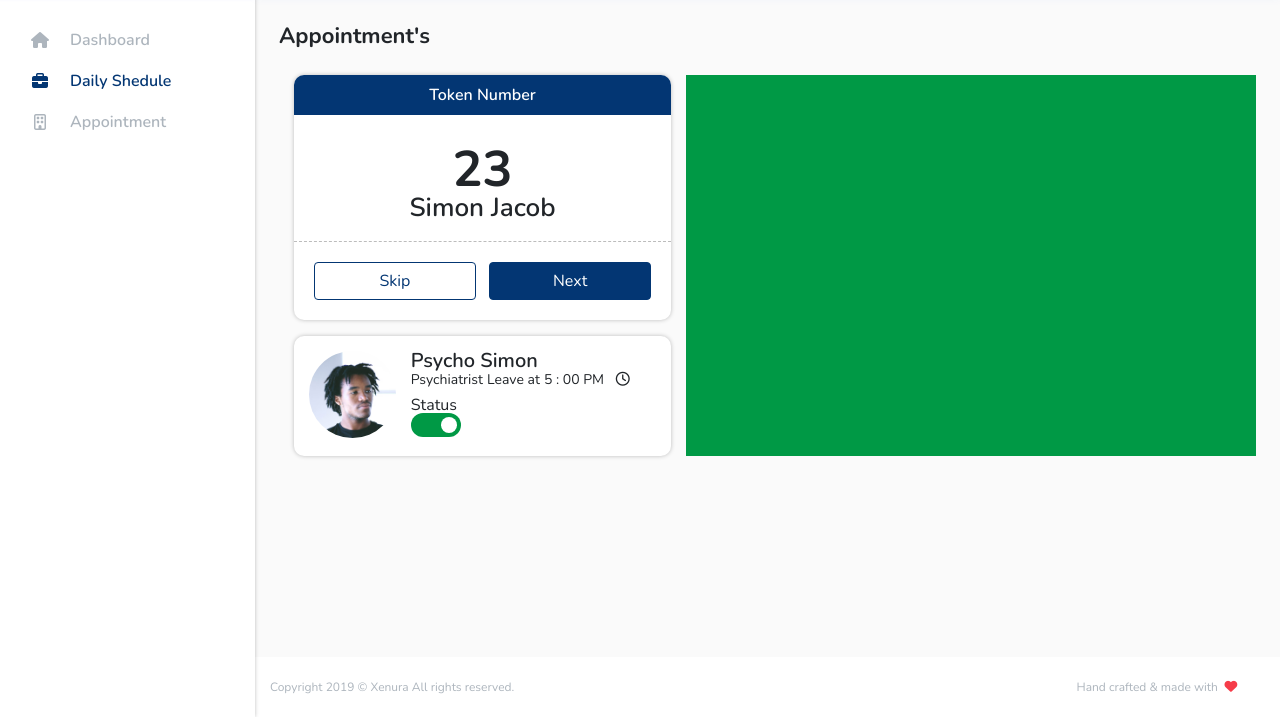
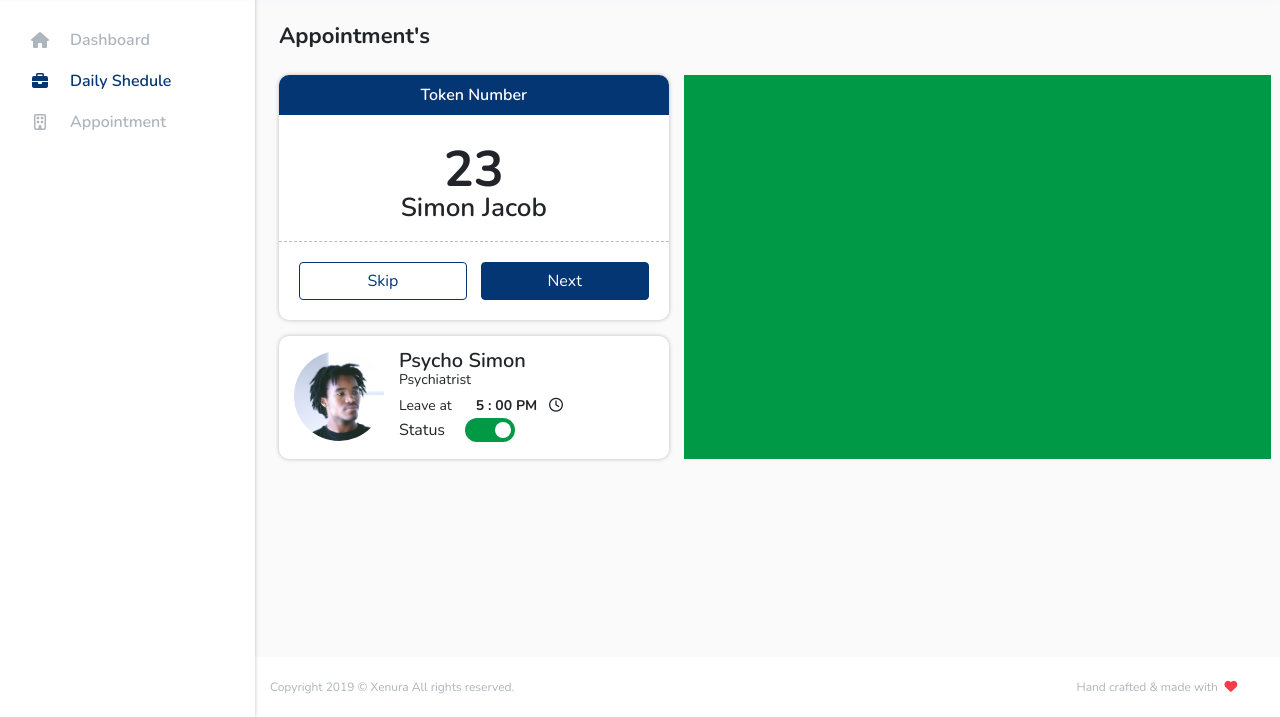
Before and after one commit to Alexbaby/HMS-hospital-management-system-, a plain HTML site: page pages/appointment.html in a window 1280 px wide. Shown: the part 83-800 px from the top of the page. Drawn offline with nearby package versions, Linux system fonts and the light colour scheme.

Commit message:
added the changes

```diff
--- a/css/main.css
+++ b/css/main.css
@@ -775,8 +775,30 @@ body {
   font-size: 14px;
 }
 
+.doctor-card__shedule {
+  margin-bottom: 5px;
+}
+
 .doctor-card__shedule span {
   font-size: 14px;
+  margin-right: 20px;
+}
+
+.doctor-card__shedule--time {
+  font-weight: 700;
+}
+
+.doctor-card__status {
+  display: -webkit-box;
+  display: -ms-flexbox;
+  display: flex;
+  -webkit-box-align: center;
+      -ms-flex-align: center;
+          align-items: center;
+}
+
+.doctor-card__status label {
+  margin-right: 20px;
 }
 
 .footer-credits {
--- a/pages/appointment.html
+++ b/pages/appointment.html
@@ -93,7 +93,8 @@
                         <div class="mb-4 d-flex flex-wrap align-items-center justify-content-between">
                             <label for="" class="content-title">Appointment's</label>
                         </div>
-                        <div class="d-flex flex-wrap">
+                        <div class="row">
+                            <div class="d-flex flex-wrap w-100">
                                 <div class="col-lg-5">
                                     <div class="token-caller">
                                         <div class="token-caller__header">
@@ -136,6 +137,7 @@
                                 <div class="col-lg py-5 bg-success"></div>
                             </div>
                         </div>
+                    </div>
                     <!-- Dashboard Page -->
                     <div class="spacer"></div>
                     <!-- footer -->
```
Also changed, not shown: 1 other file. Lines whose indentation alone changed are shown as unchanged.
